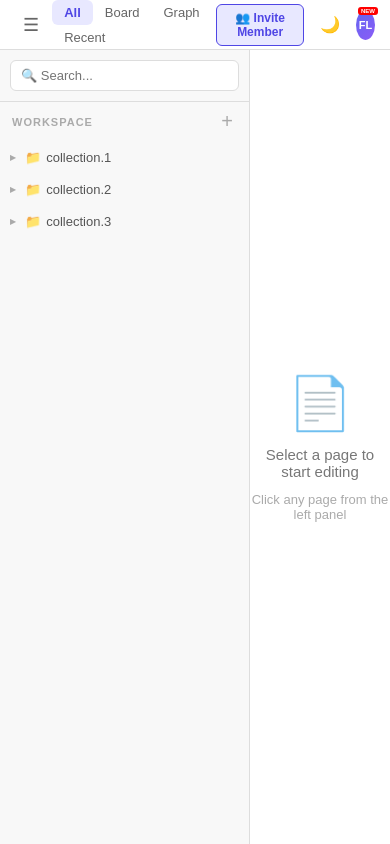
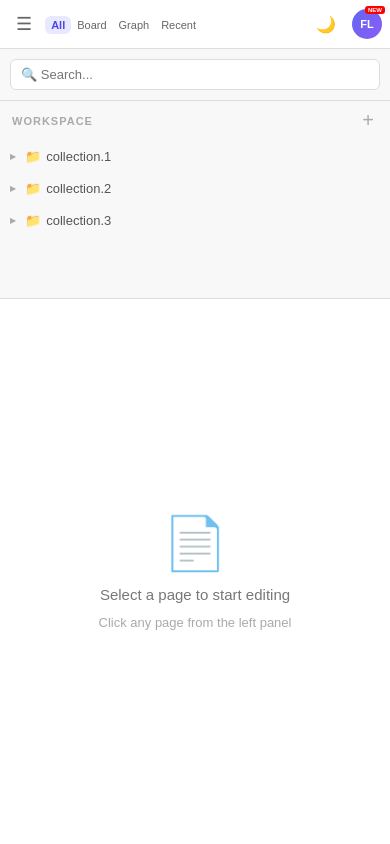
Before and after one commit to shashankgowdab3/LRNR, a React (Vite) app: page / in a window 390 px wide. Built offline with nearby package versions, Linux system fonts and the light colour scheme.

Commit message:
Did app responsive for mobile screens

```diff
--- a/src/styles.css
+++ b/src/styles.css
@@ -369,3 +369,68 @@ body {
 .dark .popup-divider { background: #333; }
 .dark .main { background: #111; }
 .dark .page-title { color: #eee; }
+
+
+/* Mobile Responsive */
+
+@media (max-width: 768px) {
+  .body {
+    flex-direction: column;
+  }
+
+  .sidebar {
+    width: 100%;
+    min-width: 100%;
+    height: 300px;
+    border-right: none;
+    border-bottom: 1px solid #ddd;
+  }
+
+  .main {
+    width: 100%;
+  }
+
+  .editor-area {
+    padding: 20px 20px;
+  }
+
+  .topbar {
+    padding: 0 8px;
+    flex-wrap: wrap;
+    height: auto;
+    padding-top: 8px;
+    padding-bottom: 8px;
+    gap: 6px;
+  }
+
+  .invite-btn {
+    display: none;
+  }
+
+  .tab {
+    padding: 4px 8px;
+    font-size: 12px;
+  }
+
+  .page-title {
+    font-size: 20px;
+  }
+
+}
+
+@media (max-width: 480px) {
+
+  .tab {
+    padding: 3px 6px;
+    font-size: 11px;
+  }
+
+  .sidebar {
+    height: 250px;
+  }
+
+  .breadcrumb {
+    display: none;
+  }
+
+}
```
